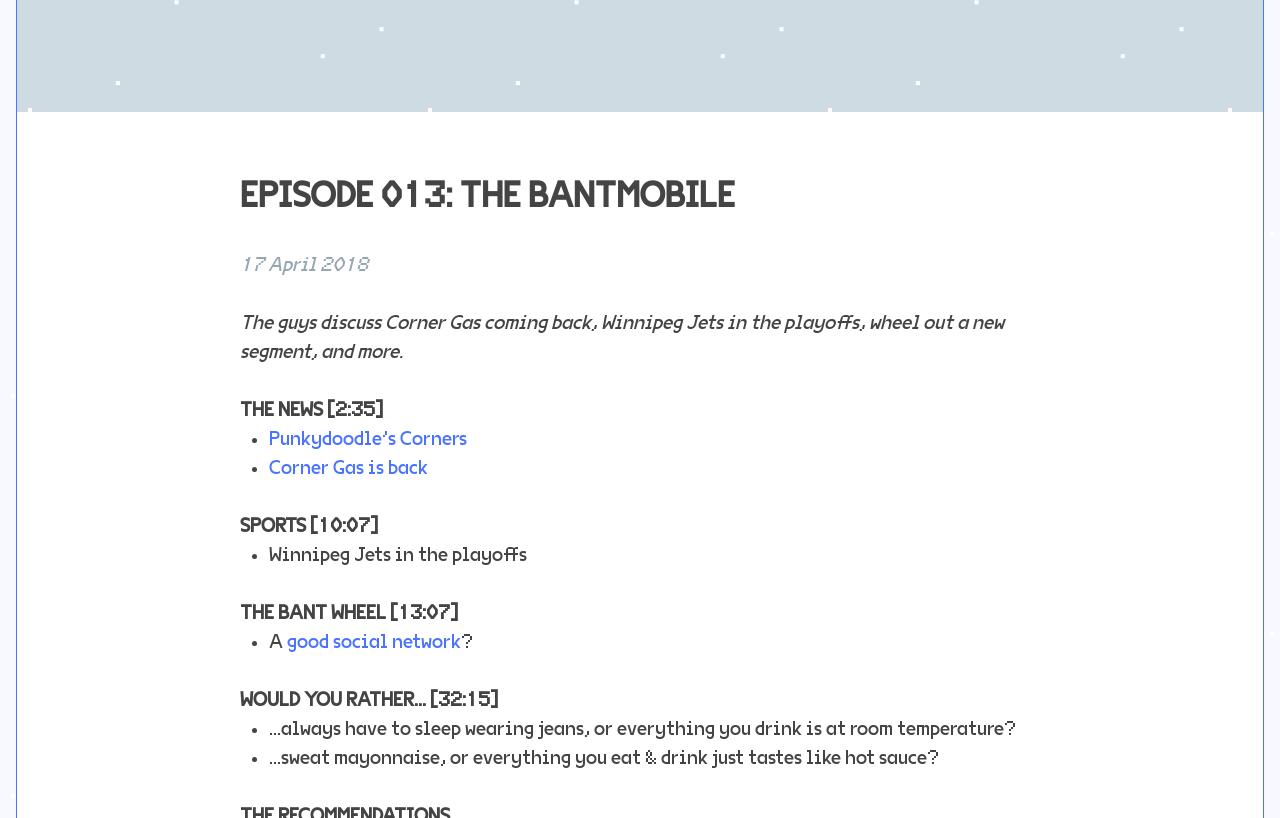
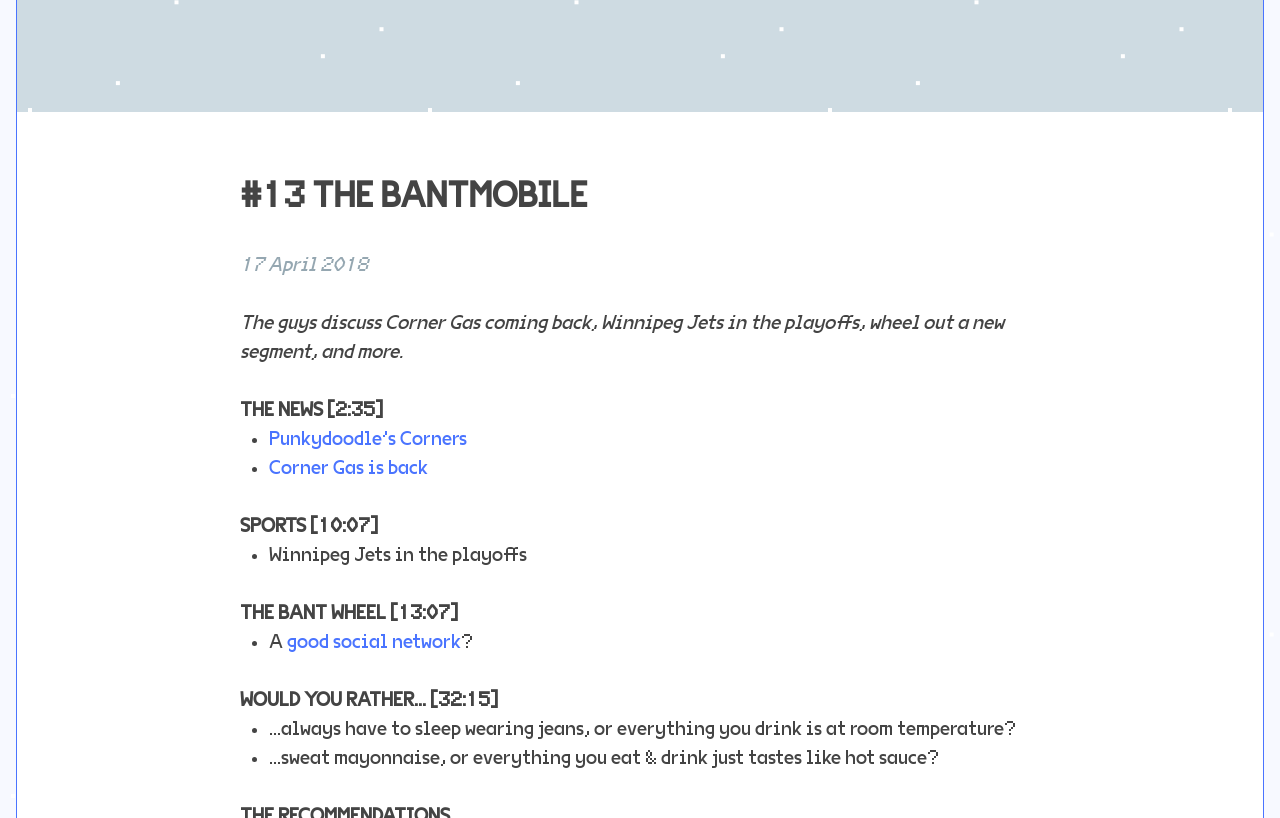
Before and after one commit to jondueck/whatevertown, a Jekyll site: the page built from _posts/2018-04-17-13.md, in a window 1280 px wide and 900 px high, scrolled down 307 px, cut to the strip 82-900 px from the top of the window. Built offline with Jekyll 4.4.1, drawn with Linux system fonts in a browser that asks for light colours; some web fonts are replaced; comment, search, counter and statistics services are not loaded.

Commit message:
Updated 13

```diff
--- a/_posts/2018-04-17-13.md
+++ b/_posts/2018-04-17-13.md
@@ -1,5 +1,5 @@
 ---
-title: 'Episode 013: The Bantmobile'
+title: "#13 The Bantmobile"
 date: 2018-04-17 10:30:00 -05:00
 permalink: "/episode/13/"
 author: Whatevertown
```
